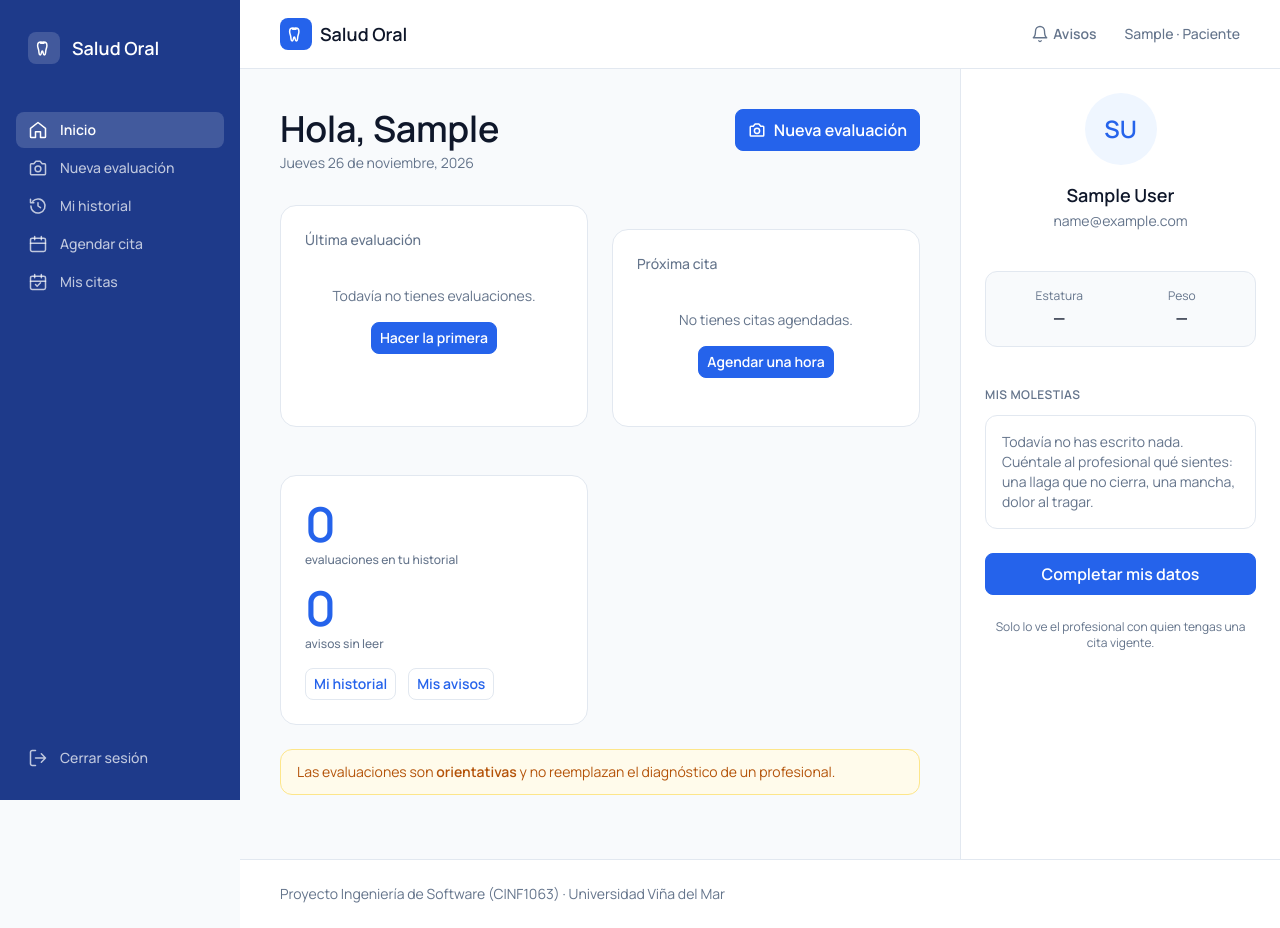
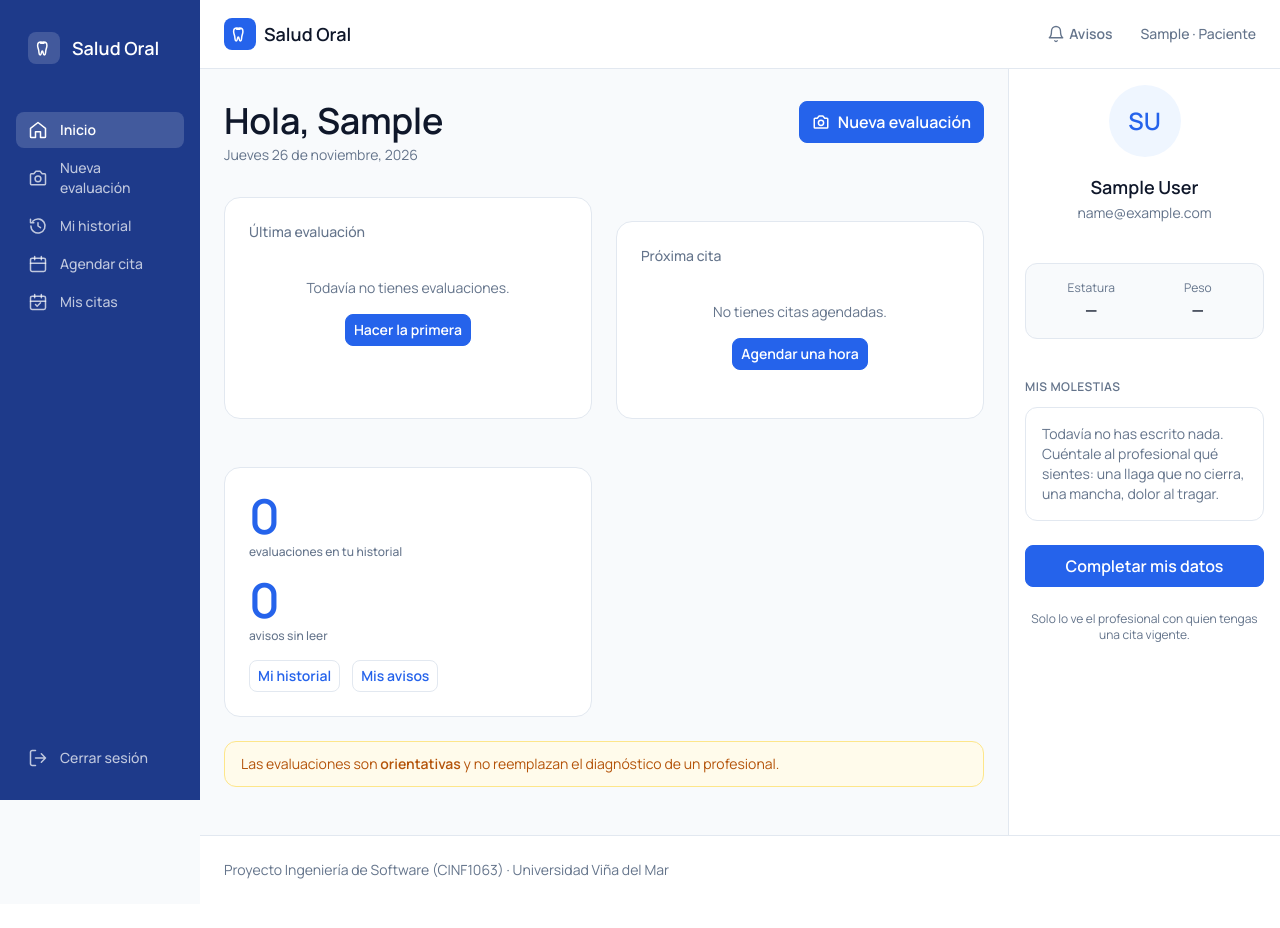
Before and after one commit to camilozunigavaldes05-design/salud-oral, a Django app: page /inicio/ in a window 1280 px wide. After the commit the page ends 879 px from the top, so only its background shows below. Run offline with Django 5.2, Linux system fonts and the light colour scheme; the visitor is signed in with stand-in values (Sample User, id 1); data comes from the database, SQL or seed files in the repository; data that the repository does not hold is empty.

Commit message:
Corrige el punto de corte que ocultaba la columna derecha
La columna bajaba debajo del contenido en cuanto la ventana no llegaba a
1180 px, así que en un portátil común desaparecía del lugar donde se
espera verla.

- El corte baja de 1180 px a 1000 px
- Entre 1000 y 1280 px la barra lateral y la columna se estrechan, y se
  reducen los márgenes, en vez de reacomodar el diseño
- Bajo 1000 px la columna pasa al ancho completo, como antes

Verificado a 1100, 1024 y 960 px.

Co-Authored-By: Claude Opus 5 (1M context) <noreply@anthropic.com>

```diff
--- a/static/css/estilo.css
+++ b/static/css/estilo.css
@@ -711,8 +711,18 @@ ul.errorlist.nonfield {
 }
 
 /* --- Responsive --------------------------------------------------------- */
-@media (max-width: 1180px) {
-  /* La columna derecha baja debajo del contenido antes de apretarlo. */
+/* Banda intermedia: en vez de tirar la columna abajo, la apretamos
+   junto con la barra lateral para que siga a la derecha. */
+@media (max-width: 1280px) {
+  :root { --ancho-barra: 200px; --ancho-columna: 272px; }
+  .contenido { padding: var(--s-400) var(--s-300) var(--s-600); }
+  .encabezado { padding: var(--s-200) var(--s-300); }
+  .pie { padding: var(--s-300); }
+  .columna { padding: var(--s-200); }
+}
+
+@media (max-width: 1000px) {
+  /* Bajo este ancho ya no cabe: la columna pasa a ocupar el ancho completo. */
   .cuerpo-principal:has(.columna) { grid-template-columns: minmax(0, 1fr); }
   .columna {
     border-left: 0; border-top: 1px solid var(--borde);
```
